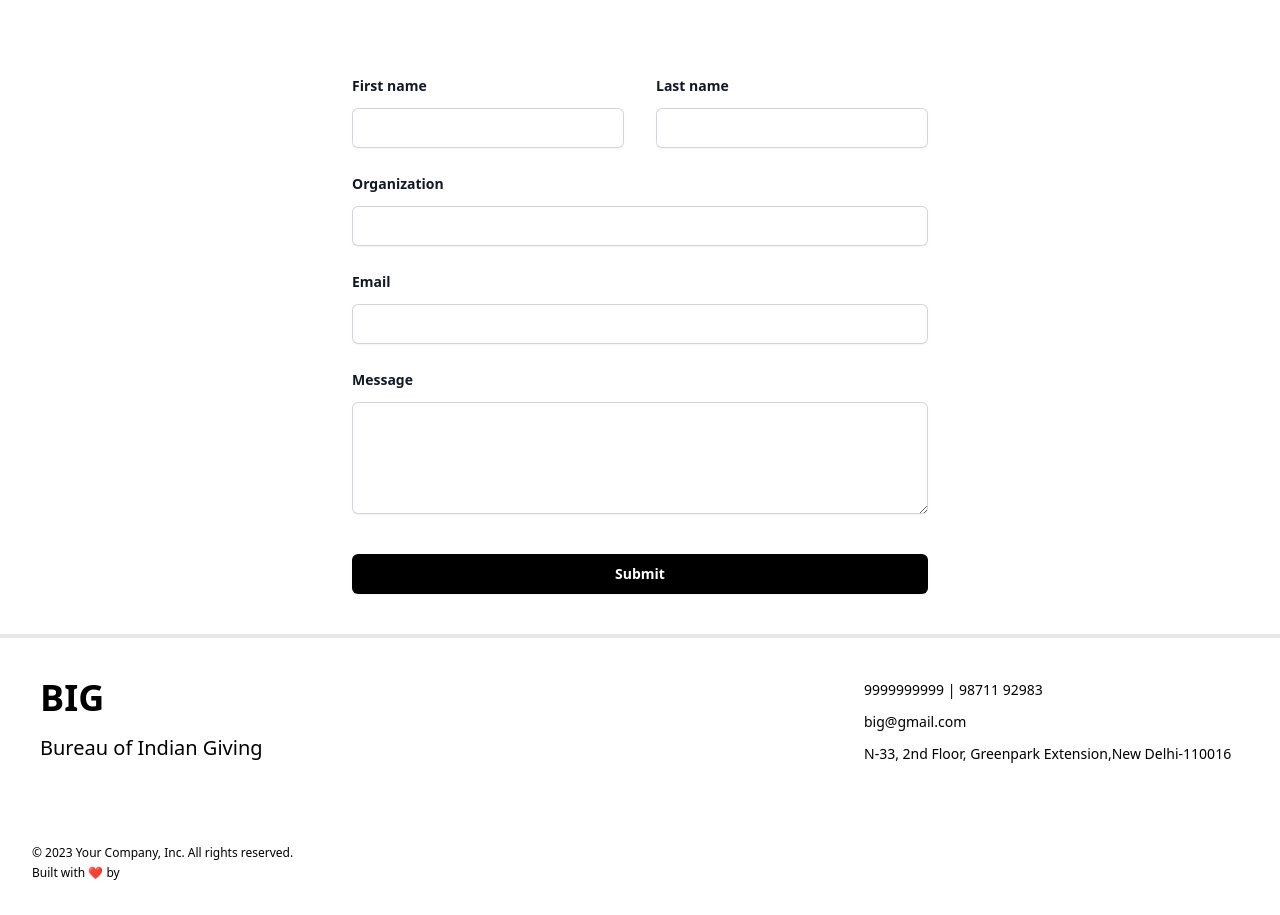
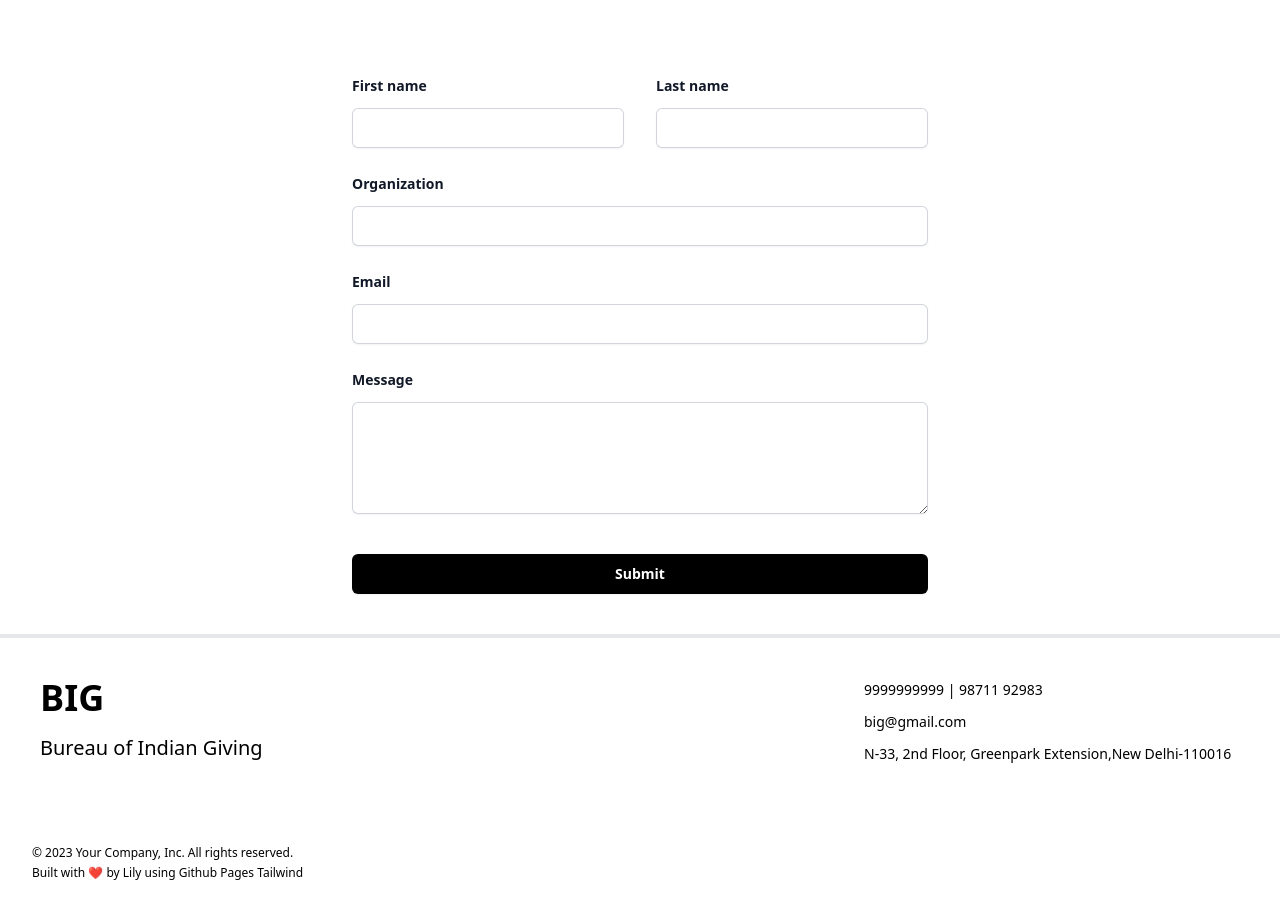
Before and after one commit to Lily-Sneha/Wolfpack, a website: page Contact.html in a window 1280 px wide. Shown: the part 162-1077 px from the top of the page. Drawn offline with nearby package versions, Linux system fonts and the light colour scheme; files that its build step writes are made by us from their sources.

Commit message:
added new tab

```diff
--- a/Contact.html
+++ b/Contact.html
@@ -165,4 +165,19 @@
                     <!-- <a href="https://oasishq.org/" class="text-black hover:text-red-500 hover:underline"
                         target="_blank">Lily</a>
                     partner -->
-                    <a href="https:/
+                    <a href="https://aikyamfellows.org/" class="text-black hover:text-red-500 hover:underline"
+                        target="_blank">
+                        Lily </a>
+                    using
+                    <a href="https://github.com/t4glabs/tyciafoundation"
+                        class="text-black hover:text-red-500 hover:underline" target="_blank">Github Pages</a>
+                    Tailwind
+                </p>
+
+
+            </div>
+        </footer>
+    </div>
+</body>
+
+</html>
--- a/about.html
+++ b/about.html
@@ -261,4 +261,15 @@
                     <a href="" class="text-black hover:text-red-500 hover:underline" target="_blank">
                         Lily </a>
                     using
-                    <a href="https://github.com/t4glabs/tyciafoundatio
+                    <a href="https://github.com/t4glabs/tyciafoundation"
+                        class="text-black hover:text-red-500 hover:underline" target="_blank">Github Pages</a>
+                    Tailwind
+                </p>
+
+
+            </div>
+        </footer>
+    </div>
+</body>
+
+</html>
```
